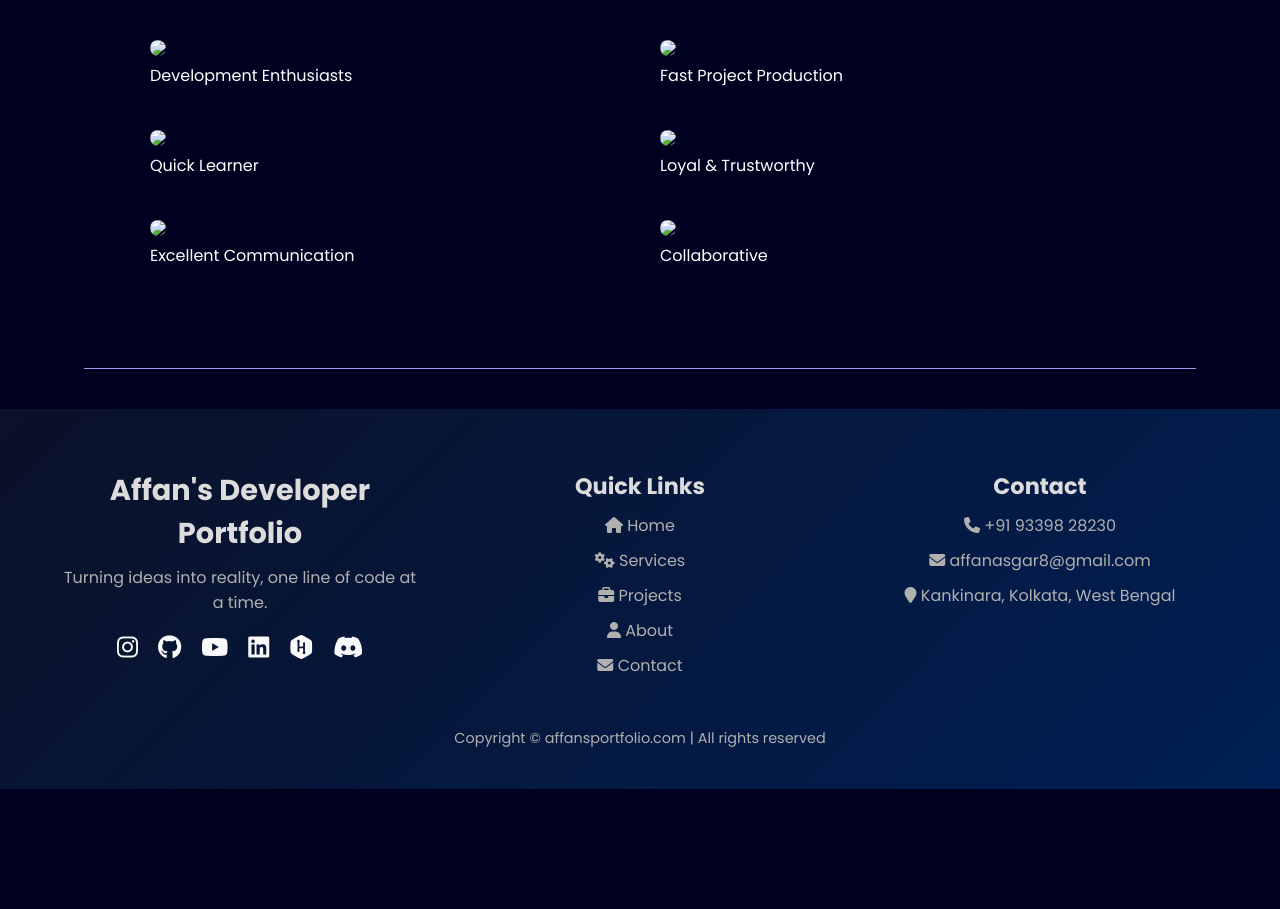
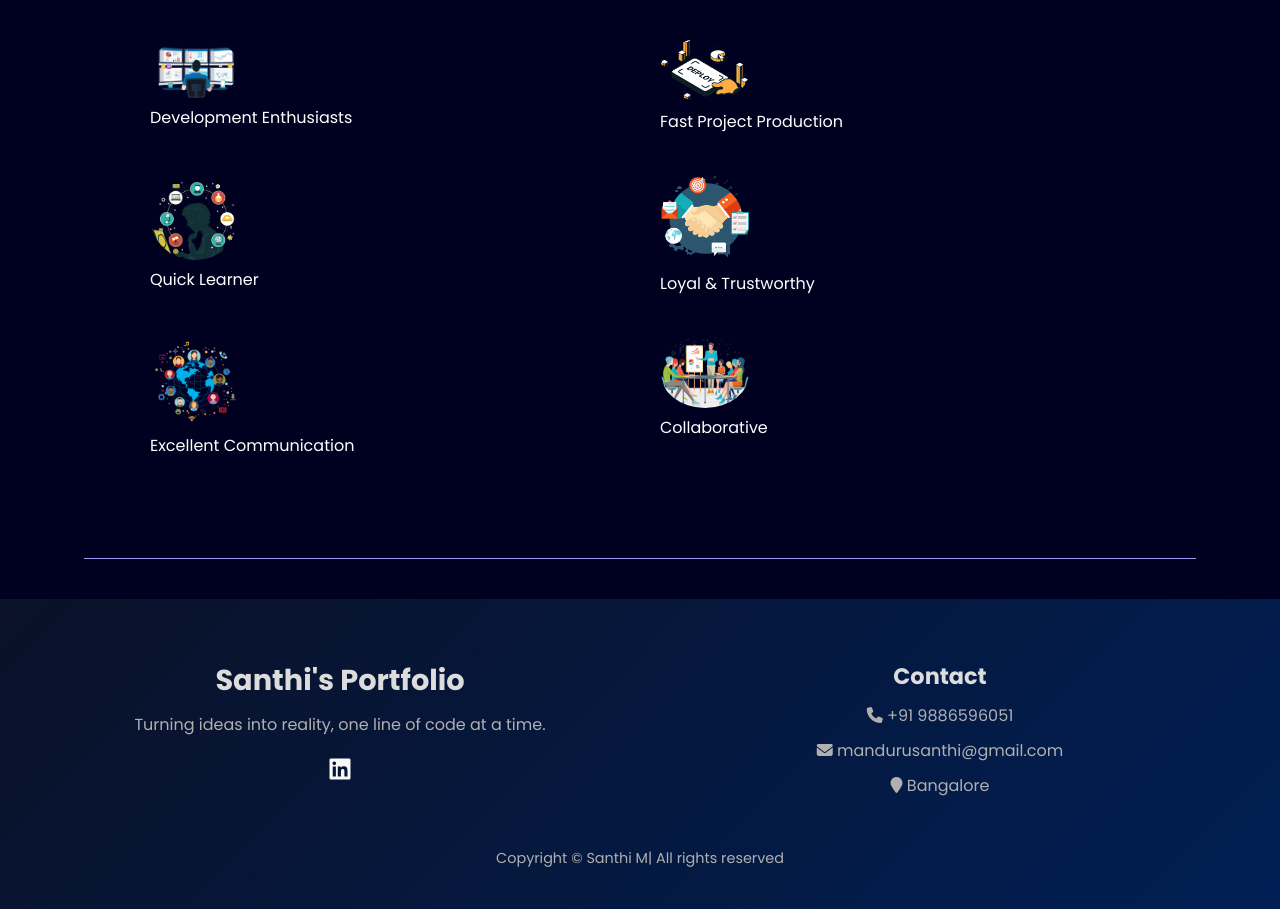
Before and after one commit to GnaneswarAddepalli/santhi-portfolio.io, a plain HTML site: page index.html in a window 1280 px wide. Shown: the part 3160-4069 px from the top of the page. Before the commit the page ends 3949 px from the top, so only its background shows below. Drawn offline with nearby package versions, Linux system fonts and the light colour scheme.

Commit message:
Update index.html

```diff
--- a/index.html
+++ b/index.html
@@ -156,8 +156,7 @@ Intermediate (2008) 84.2% </div>
                 height: 40px;
                 margin-top: -3px;
                 width: 34px;
-                margin-left: -5px;
-              " />
+                margin-left: -5px;" />
           <div class="vertical-title">
             S.V. University       </div>
           <div class="vertical-desc">
@@ -192,27 +191,27 @@ S.V. University        </div>
 
       <div class="strength">
         <div>
-          <img src="assests/webdev.png" />
+          <img src="webdev.png" />
           <p>Development Enthusiasts</p>
         </div>
         <div>
-          <img src="assests/Fast.png" />
+          <img src="deploy.png" />
           <p>Fast Project Production</p>
         </div>
         <div>
-          <img src="assests/learner.png" />
+          <img src="learner.png" />
           <p>Quick Learner</p>
         </div>
         <div>
-          <img src="assests/loyal.png" />
+          <img src="loyal.png" />
           <p>Loyal & Trustworthy</p>
         </div>
         <div>
-          <img src="assests/comm.png" />
+          <img src="comm.png" />
           <p>Excellent Communication</p>
         </div>
         <div>
-          <img src="assests/colllll.png" />
+          <img src="colllll.png" />
           <p>Collaborative</p>
         </div>
       </div>
@@ -226,42 +225,27 @@ S.V. University        </div>
       <div class="footer-container">
         <!-- Branding Section with Social Media Links -->
         <div class="footer-section footer-brand">
-          <h3>Affan's Developer Portfolio</h3>
+          <h3>Santhi's Portfolio</h3>
           <p>Turning ideas into reality, one line of code at a time.</p>
           <div class="footer-social">
             <ul>
-              <li><a href="https://www.instagram.com/mr_affan15/" target="_blank"><i class="fa-brands fa-instagram"></i></a></li>
-              <li><a href="https://github.com/affancoder" target="_blank"><i class="fa-brands fa-github"></i></a></li>
-              <li><a href="https://www.youtube.com/@mr_affan15/featured" target="_blank"><i class="fa-brands fa-youtube"></i></a></li>
-              <li><a href="https://www.linkedin.com/in/mdaffanasghar/" target="_blank"><i class="fa-brands fa-linkedin"></i></a></li>
-              <li><a href="https://www.hackerrank.com/profile/mdaffancoder" target="_blank"><i class="fa-brands fa-hackerrank"></i></a></li>
-              <li><a href="https://discord.com/channels/@me" target="_blank"><i class="fa-brands fa-discord"></i></a></li>
+              <li><a href="https://www.linkedin.com/in/santhi-m-4b117922a/" target="_blank"><i class="fa-brands fa-linkedin"></i></a></li>
             </ul>
           </div>
         </div>
 
-        <!-- Quick Links Section -->
-        <div class="footer-section footer-links">
-          <h4>Quick Links</h4>
-          <ul>
-            <li><a href="index.html"><i class="fa fa-home"></i> Home</a></li>
-            <li><a href="services.html"><i class="fa fa-cogs"></i> Services</a></li>
-            <li><a href="projects.html"><i class="fa fa-briefcase"></i> Projects</a></li>
-            <li><a href="about.html"><i class="fa fa-user"></i> About</a></li>
-            <li><a href="contact.html"><i class="fa fa-envelope"></i> Contact</a></li>
-          </ul>
-        </div>
+
 
         <!-- Contact Information Section -->
         <div class="footer-section footer-contact">
           <h4>Contact</h4>
-          <p><i class="fa fa-phone"></i> +91 93398 28230</p>
-          <p><i class="fa fa-envelope"></i> affanasgar8@gmail.com</p>
-          <p><i class="fa fa-map-marker"></i> Kankinara, Kolkata, West Bengal</p>
+          <p><i class="fa fa-phone"></i> +91 9886596051</p>
+          <p><i class="fa fa-envelope"></i> mandurusanthi@gmail.com</p>
+          <p><i class="fa fa-map-marker"></i> Bangalore</p>
         </div>
       </div>
       <div class="footer-bottom">
-        <p>Copyright &copy; affansportfolio.com | All rights reserved</p>
+        <p>Copyright &copy; Santhi M| All rights reserved</p>
       </div>
     </div>
   </footer>
```
